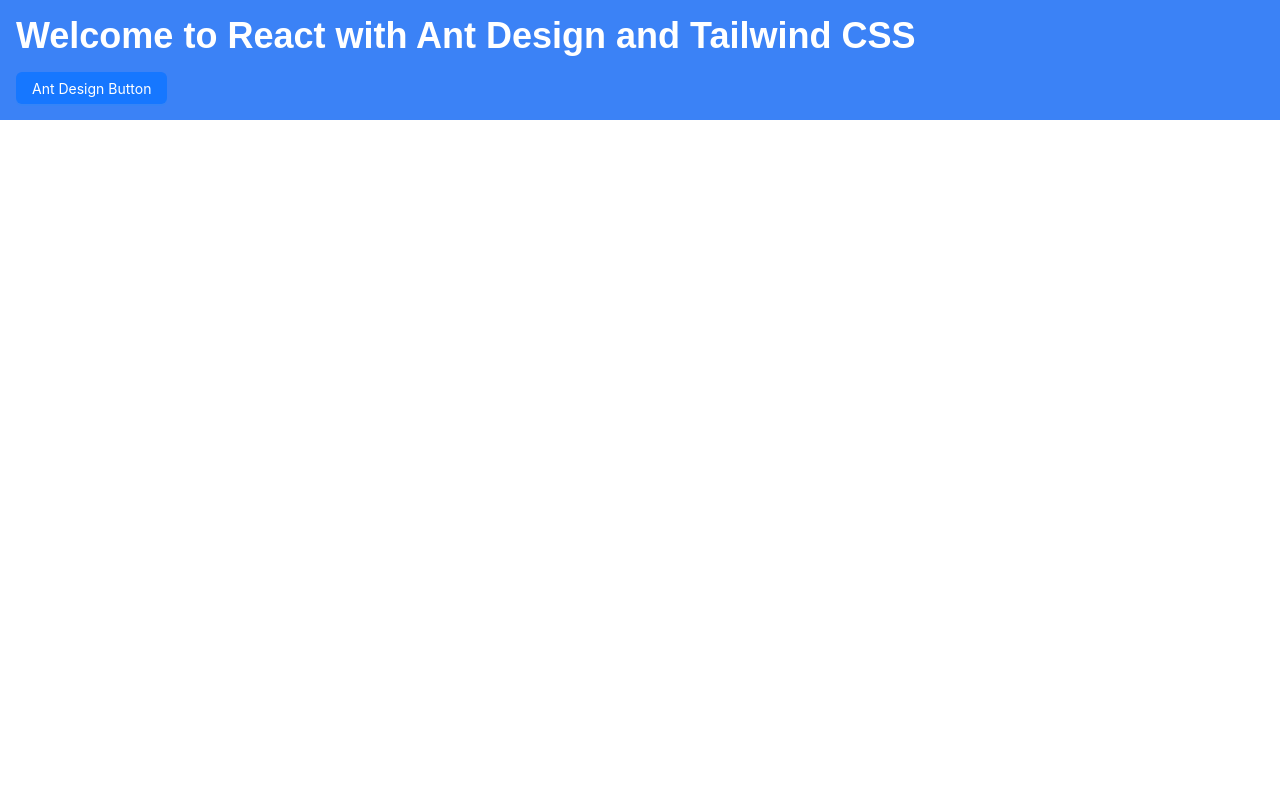
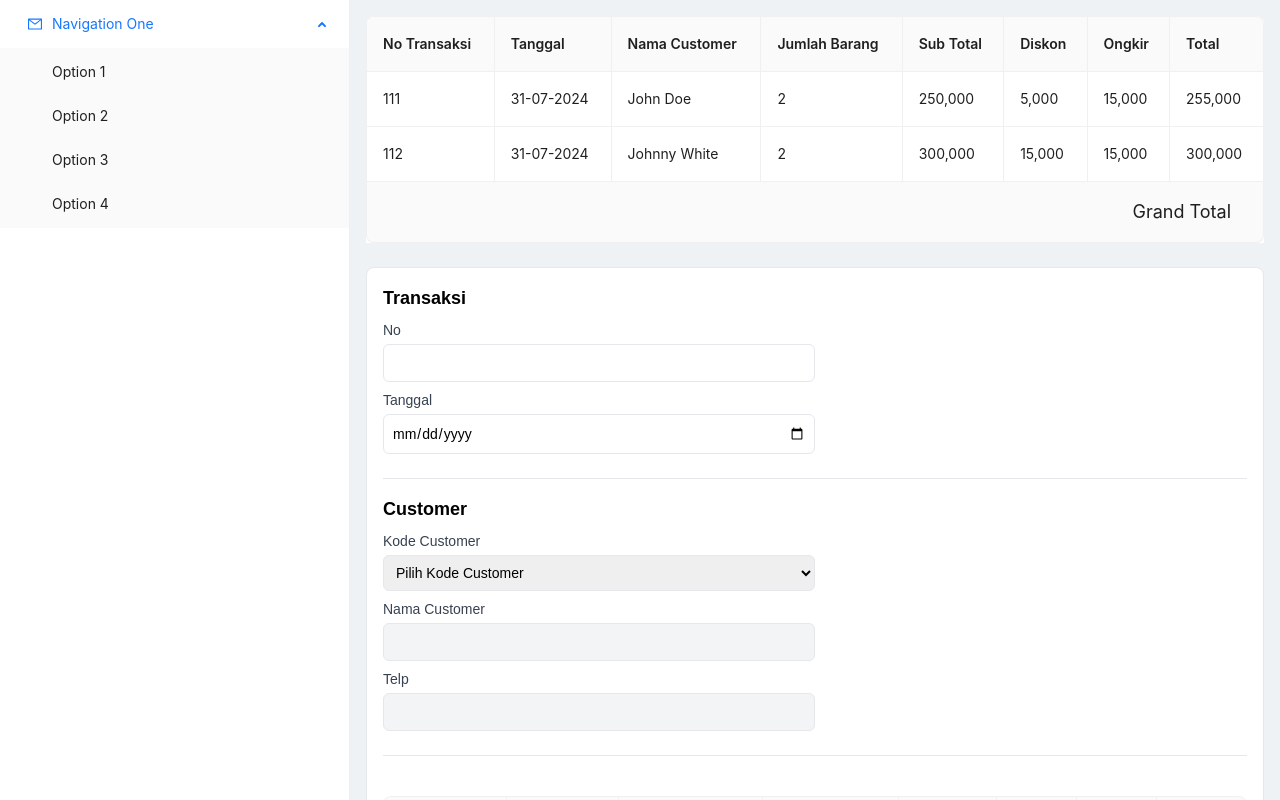
Before and after one commit to m-joseph27/fe-simple-transactions, a React (Create React App) app: page / in a window 1280 px wide. Built offline with nearby package versions, Linux system fonts and the light colour scheme.

Commit message:
finish create base component

```diff
--- a/src/App.js
+++ b/src/App.js
@@ -1,16 +1,17 @@
 import React from 'react';
-import { Button } from 'antd';
 import './index.css';
+import BaseTableComponent from './components/table/table';
+import BaseSidebarComponent from './components/sidebar/sidebar';
+import FormComponent from './components/form/form';
 
 function App() {
   return (
-    <div className="App">
-      <header className="App-header bg-blue-500 text-white p-4">
-        <h1 className="text-4xl font-bold">Welcome to React with Ant Design and Tailwind CSS</h1>
-        <Button type="primary" className="mt-4">
-          Ant Design Button
-        </Button>
-      </header>
+    <div className="flex h-screen">
+      <BaseSidebarComponent />
+      <div className="flex-1 p-4 overflow-auto mx-auto">
+        <BaseTableComponent />
+        <FormComponent />
+      </div>
     </div>
   );
 }
--- /dev/null
+++ b/src/components/form/form.js
@@ -0,0 +1,157 @@
+import React, { useState } from 'react';
+import customers from '../../pages/data';
+import BaseTableComponent from '../table/table';
+import { Button } from 'antd';
+
+const FormComponent = () => {
+  const [transaksi, setTransaksi] = useState({ no: '', tanggal: '' });
+  const [selectedCustomer, setSelectedCustomer] = useState('');
+  const [customerData, setCustomerData] = useState({ nama: '', telp: '' });
+
+  const [customer, setCustomer] = useState({ kode: '', nama: '', telp: '' });
+  const [formData, setFormData] = useState({
+    no: '',
+    tanggal: '',
+    subtotal: 0,
+    diskon: 0,
+    ongkir: 0,
+    total: 0
+  });
+
+  const handleCustomerChange = (e) => {
+    const selectedCustomer = customers.find(c => c.kode === e.target.value);
+    setCustomer(selectedCustomer);
+  };
+
+  const handleInputChange = (e) => {
+    const { name, value } = e.target;
+    setFormData({
+      ...formData,
+      [name]: value,
+      total: calculateTotal({ ...formData, [name]: value })
+    });
+  };
+
+  const calculateTotal = ({ subtotal, diskon, ongkir }) => {
+    return Number(subtotal) - Number(diskon) + Number(ongkir);
+  };
+
+  return (
+    <div className="container mx-auto mt-6">
+      <div className="border bg-white rounded-lg p-4">
+        <div className="mb-4 text-sm">
+          <h2 className="text-lg font-semibold mb-2">Transaksi</h2>
+          <div className="mb-2">
+            <label className="block text-gray-700">No</label>
+            <input
+              type="text"
+              value={transaksi.no}
+              onChange={(e) => setTransaksi({ ...transaksi, no: e.target.value })}
+              className="mt-1 block w-1/2 p-2 border rounded-md" />
+          </div>
+          <div className="mb-2">
+            <label className="block text-gray-700">Tanggal</label>
+            <input
+              type="date"
+              value={transaksi.tanggal}
+              onChange={(e) => setTransaksi({ ...transaksi, tanggal: e.target.value })}
+              className="mt-1 block w-1/2 p-2 border rounded-md" />
+          </div>
+        </div>
+        <hr className="mb-4 mt-6" />
+        <div className="mb-4 text-sm">
+          <h2 className="text-lg font-semibold mb-2">Customer</h2>
+          <div className="mb-2">
+            <label className="block text-gray-700">Kode Customer</label>
+            <select
+              value={selectedCustomer}
+              onChange={handleCustomerChange}
+              className="mt-1 block w-1/2 p-2 border rounded-md"
+            >
+              <option value="">Pilih Kode Customer</option>
+              {customers.map((customer) => (
+                <option key={customer.kode} value={customer.kode}>
+                  {customer.kode}
+                </option>
+              ))}
+            </select>
+          </div>
+          <div className="mb-2">
+            <label className="block text-gray-700">Nama Customer</label>
+            <input
+              type="text"
+              value={customerData.nama}
+              readOnly
+              className="mt-1 block w-1/2 p-2 border rounded-md bg-gray-100" />
+          </div>
+          <div className="mb-2">
+            <label className="block text-gray-700">Telp</label>
+            <input
+              type="text"
+              value={customerData.telp}
+              readOnly
+              className="mt-1 block w-1/2 p-2 border rounded-md bg-gray-100" />
+          </div>
+          <hr className="mt-6" />
+          <div className="mt-10 mb-10">
+            <BaseTableComponent />
+          </div>
+        </div>
+      </div>
+
+      <div className="flex justify-end mt-8">
+        <div className="bg-white w-80 rounded-lg px-8 py-8">
+          <p className="mb-4 text-sm text-blue-500 font-semibold">Total Tagihan</p>
+          <div className="flex mb-4 items-center">
+            <label className="w-1/2 text-sm font-medium text-gray-700">Sub Total</label>
+            <input
+              disabled
+              type="number"
+              name="subtotal"
+              value={formData.subtotal}
+              onChange={handleInputChange}
+              className="mt-1 p-2 w-full border rounded"
+            />
+          </div>
+          <div className="flex mb-4 items-center">
+            <label className="w-1/2 text-sm font-medium text-gray-700">Diskon</label>
+            <input
+              type="number"
+              name="diskon"
+              value={formData.diskon}
+              onChange={handleInputChange}
+              className="mt-1 p-2 w-full border rounded"
+            />
+          </div>
+          <div className="flex mb-4 items-center">
+            <label className="w-1/2 text-sm font-medium text-gray-700">Ongkir</label>
+            <input
+              type="number"
+              name="ongkir"
+              value={formData.ongkir}
+              onChange={handleInputChange}
+              className="mt-1 p-2 w-full border rounded"
+            />
+          </div>
+          <div className="flex mb-4 items-center">
+            <label className="w-1/2 text-sm font-medium text-gray-700">Total Bayar</label>
+            <input
+              disabled
+              type="number"
+              name="total"
+              value={formData.total}
+              readOnly
+              className="mt-1 p-2 w-full border rounded bg-gray-100"
+            />
+          </div>
+        </div>
+      </div>
+      <div className="flex justify-center items-center gap-10 w-full px-8 py-8 bg-white mt-20 rounded-lg">
+        <Button type="primary" className="font-semibold w-40 h-10">Simpan</Button>
+        <Button type="default" className="font-semibold w-40 h-10">Batal</Button>
+      </div>
+    </div>
+  );
+};
+
+export default FormComponent;
--- /dev/null
+++ b/src/components/sidebar/sidebar.js
@@ -0,0 +1,78 @@
+import React, { useState } from 'react';
+import { MailOutlined } from '@ant-design/icons';
+import { Menu } from 'antd';
+
+const items = [
+  {
+    key: '1',
+    icon: <MailOutlined />,
+    label: 'Navigation One',
+    children: [
+      {
+        key: '11',
+        label: 'Option 1',
+      },
+      {
+        key: '12',
+        label: 'Option 2',
+      },
+      {
+        key: '13',
+        label: 'Option 3',
+      },
+      {
+        key: '14',
+        label: 'Option 4',
+      },
+    ],
+  }
+];
+const getLevelKeys = (items1) => {
+  const key = {};
+  const func = (items2, level = 1) => {
+    items2.forEach((item) => {
+      if (item.key) {
+        key[item.key] = level;
+      }
+      if (item.children) {
+        func(item.children, level + 1);
+      }
+    });
+  };
+  func(items1);
+  return key;
+};
+const levelKeys = getLevelKeys(items);
+
+const BaseSidebarComponent = () => {
+  const [stateOpenKeys, setStateOpenKeys] = useState(['1', '2']);
+  const onOpenChange = (openKeys) => {
+    const currentOpenKey = openKeys.find((key) => stateOpenKeys.indexOf(key) === -1);
+    if (currentOpenKey !== undefined) {
+      const repeatIndex = openKeys
+        .filter((key) => key !== currentOpenKey)
+        .findIndex((key) => levelKeys[key] === levelKeys[currentOpenKey]);
+      setStateOpenKeys(
+        openKeys
+          .filter((_, index) => index !== repeatIndex)
+          .filter((key) => levelKeys[key] <= levelKeys[currentOpenKey]),
+      );
+    } else {
+      setStateOpenKeys(openKeys);
+    }
+  };
+  return (
+    <Menu
+      mode="inline"
+      openKeys={stateOpenKeys}
+      defaultSelectedKeys={['1']}
+      onOpenChange={onOpenChange}
+      style={{
+        width: 350,
+      }}
+      items={items}
+      className="h-screen"
+    />
+  );
+};
+export default BaseSidebarComponent;
--- /dev/null
+++ b/src/components/table/table.js
@@ -0,0 +1,76 @@
+import React from 'react';
+import { Table } from 'antd';
+
+const columns = [
+  {
+    title: 'No Transaksi',
+    dataIndex: 'transactionNumber',
+  },
+  {
+    title: 'Tanggal',
+    dataIndex: 'date'
+  },
+  {
+    title: 'Nama Customer',
+    dataIndex: 'customerName',
+  },
+  {
+    title: 'Jumlah Barang',
+    dataIndex: 'subItems',
+  },
+  {
+    title: 'Sub Total',
+    dataIndex: 'subTotal',
+  },
+  {
+    title: 'Diskon',
+    dataIndex: 'discount',
+  },
+  {
+    title: 'Ongkir',
+    dataIndex: 'shippingCharge',
+  },
+  {
+    title: 'Total',
+    dataIndex: 'grandTotal',
+  },
+];
+
+const data = [
+  {
+    transactionNumber: '111',
+    date: '31-07-2024',
+    customerName: 'John Doe',
+    subItems: 2,
+    subTotal: "250,000",
+    discount: "5,000",
+    shippingCharge: "15,000",
+    grandTotal: "255,000"
+  },
+  {
+    transactionNumber: '112',
+    date: '31-07-2024',
+    customerName: 'Johnny White',
+    subItems: 2,
+    subTotal: "300,000",
+    discount: "15,000",
+    shippingCharge: "15,000",
+    grandTotal: "300,000"
+  },
+];
+
+const BaseTableComponent = () => (
+  <Table
+    columns={columns}
+    dataSource={data}
+    bordered
+    footer={() => <div className="text-lg flex justify-end items-end pr-4">
+        <p>Grand Total</p>
+      </div>
+    }
+    pagination={false}
+    scroll={{ x: 'max-content' }}
+  />
+);
+
+export default BaseTableComponent;
--- a/src/index.css
+++ b/src/index.css
@@ -8,4 +8,5 @@
   font-family: "Montserrat", sans-serif;
   font-optical-sizing: auto;
   font-style: normal;
+  background-color: #EFF2F5;
 }
--- /dev/null
+++ b/src/pages/data.js
@@ -0,0 +1,7 @@
+const customers = [
+  { kode: 'C001', nama: 'John Doe', telp: '08123456789' },
+  { kode: 'C002', nama: 'Jane Smith', telp: '08198765432' },
+  { kode: 'C003', nama: 'Alice Johnson', telp: '08234567890' },
+];
+
+export default customers;
```
